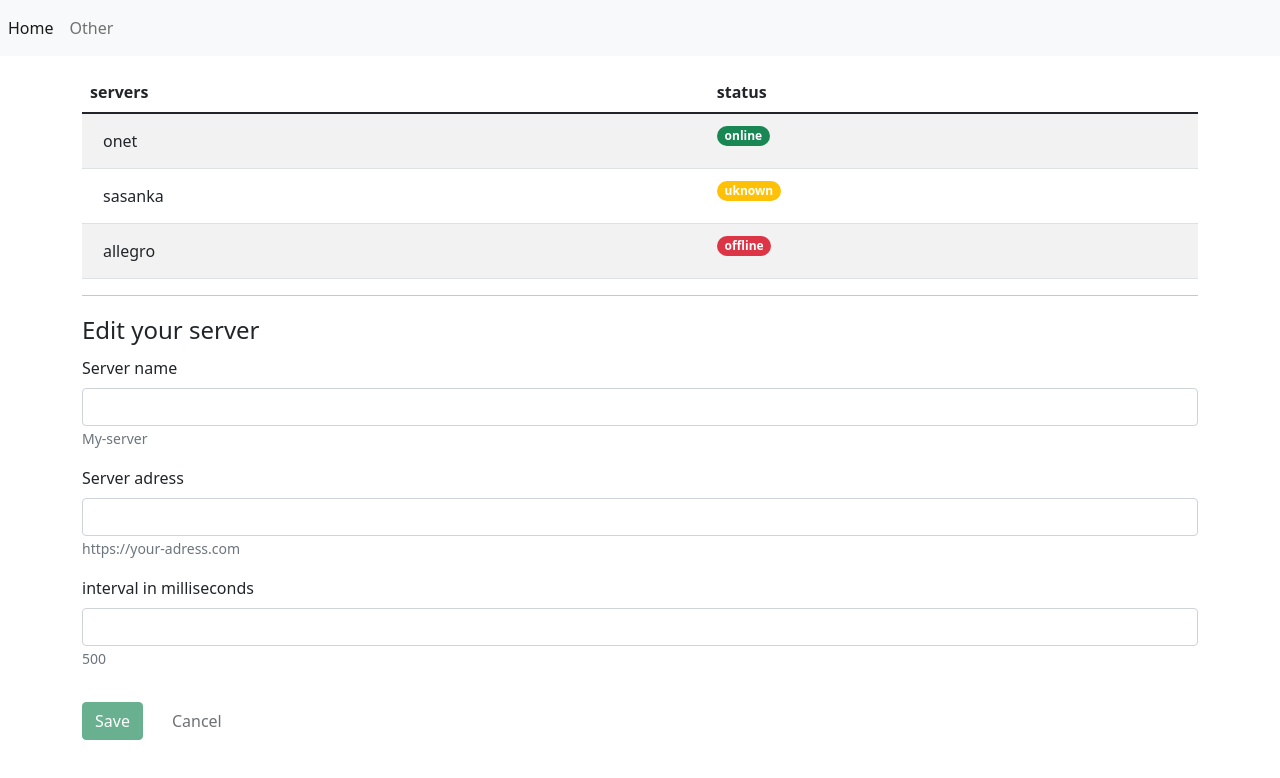
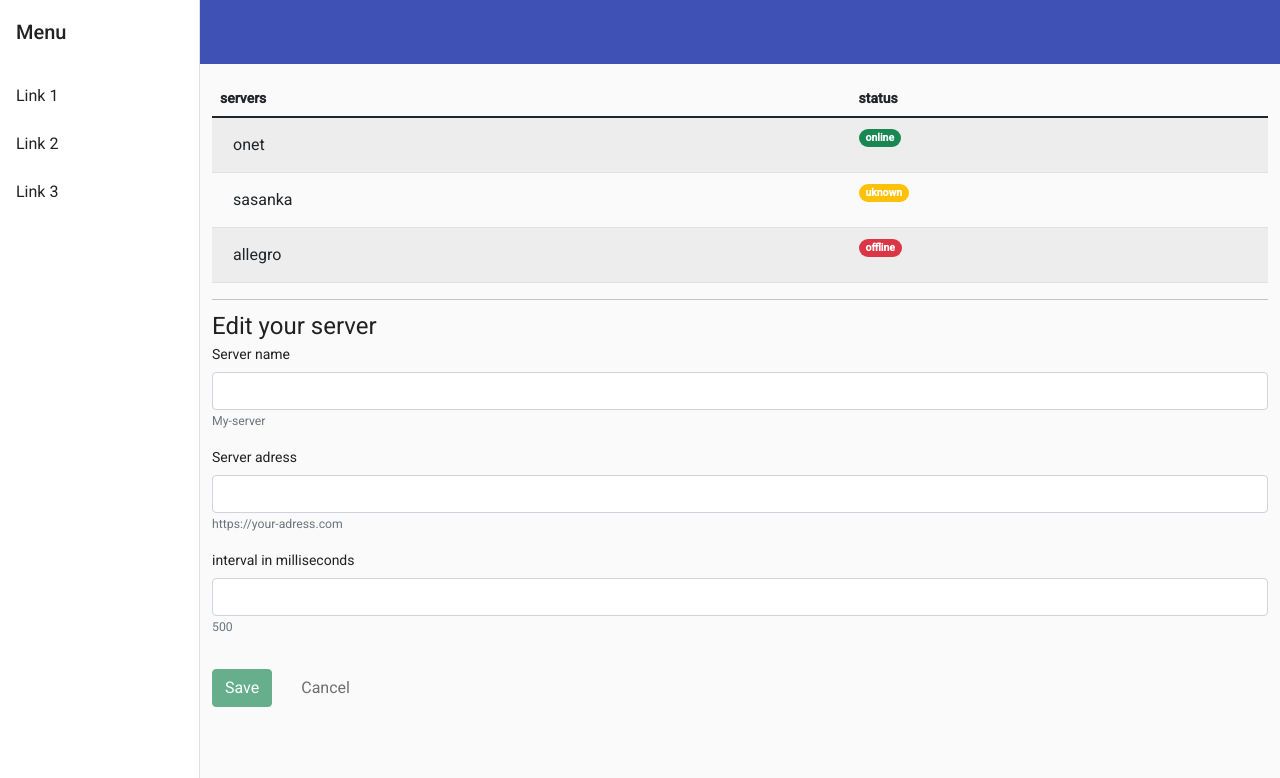
Before and after one commit to kweckolukasz/angular-training, an Angular app: page / in a window 1280 px wide. Shown: the top 778 px of the page. Built offline with nearby package versions, Linux system fonts and the light colour scheme.

Commit message:
add materialDesign

```diff
--- a/angular.json
+++ b/angular.json
@@ -20,6 +20,7 @@
             "tsConfig": "tsconfig.app.json",
             "assets": ["src/favicon.ico", "src/assets"],
             "styles": [
+              "./node_modules/@angular/material/prebuilt-themes/indigo-pink.css",
               "node_modules/bootstrap/dist/css/bootstrap.min.css",
               "src/styles.css"
             ],
@@ -84,7 +85,7 @@
             "tsConfig": "tsconfig.spec.json",
             "karmaConfig": "karma.conf.js",
             "assets": ["src/favicon.ico", "src/assets"],
-            "styles": ["src/styles.css"],
+            "styles": ["./node_modules/@angular/material/prebuilt-themes/indigo-pink.css", "src/styles.css"],
             "scripts": []
           }
         }
--- a/package.json
+++ b/package.json
@@ -11,10 +11,12 @@
   "private": true,
   "dependencies": {
     "@angular/animations": "~13.1.0",
+    "@angular/cdk": "^13.2.0",
     "@angular/common": "~13.1.0",
     "@angular/compiler": "~13.1.0",
     "@angular/core": "~13.1.0",
     "@angular/forms": "~13.1.0",
+    "@angular/material": "^13.2.0",
     "@angular/platform-browser": "~13.1.0",
     "@angular/platform-browser-dynamic": "~13.1.0",
     "@angular/router": "~13.1.0",
--- a/src/app/app.component.html
+++ b/src/app/app.component.html
@@ -1,10 +1 @@
 <app-navbar></app-navbar>
-<div class="container mt-3">
-  <div class="row">
-    <div class="col-xs-12">
-      <app-servers></app-servers>
-      <hr />
-      <app-server-edit></app-server-edit>
-    </div>
-  </div>
-</div>
--- a/src/app/navbar/Navbar.component.ts
+++ b/src/app/navbar/Navbar.component.ts
@@ -1,15 +1,21 @@
-import { Component, OnInit } from '@angular/core';
+import { Component } from '@angular/core';
+import { BreakpointObserver, Breakpoints } from '@angular/cdk/layout';
+import { Observable } from 'rxjs';
+import { map, shareReplay } from 'rxjs/operators';
 
 @Component({
   selector: 'app-navbar',
   templateUrl: './navbar.component.html',
   styleUrls: ['./navbar.component.css']
 })
-export class NavbarComponent implements OnInit {
+export class NavbarComponent {
 
-  constructor() { }
+  isHandset$: Observable<boolean> = this.breakpointObserver.observe(Breakpoints.Handset)
+    .pipe(
+      map(result => result.matches),
+      shareReplay()
+    );
 
-  ngOnInit(): void {
-  }
+  constructor(private breakpointObserver: BreakpointObserver) {}
 
 }
--- a/src/app/navbar/navbar.component.css
+++ b/src/app/navbar/navbar.component.css
@@ -0,0 +1,17 @@
+.sidenav-container {
+  height: 100%;
+}
+
+.sidenav {
+  width: 200px;
+}
+
+.sidenav .mat-toolbar {
+  background: inherit;
+}
+
+.mat-toolbar.mat-primary {
+  position: sticky;
+  top: 0;
+  z-index: 1;
+}
--- a/src/app/navbar/navbar.component.html
+++ b/src/app/navbar/navbar.component.html
@@ -1,8 +1,35 @@
-<nav class="navbar navbar-expand navbar-light bg-light">
-  <div class="nav navbar-nav">
-    <a class="nav-item nav-link active" href="#"
-      >Home <span class="visually-hidden">(current)</span></a
-    >
-    <a class="nav-item nav-link" href="#">Other</a>
-  </div>
-</nav>
+<mat-sidenav-container class="sidenav-container">
+  <mat-sidenav #drawer class="sidenav" fixedInViewport
+      [attr.role]="(isHandset$ | async) ? 'dialog' : 'navigation'"
+      [mode]="(isHandset$ | async) ? 'over' : 'side'"
+      [opened]="(isHandset$ | async) === false">
+    <mat-toolbar>Menu</mat-toolbar>
+    <mat-nav-list>
+      <a mat-list-item href="#">Link 1</a>
+      <a mat-list-item href="#">Link 2</a>
+      <a mat-list-item href="#">Link 3</a>
+    </mat-nav-list>
+  </mat-sidenav>
+  <mat-sidenav-content>
+    <mat-toolbar color="primary">
+      <button
+        type="button"
+        aria-label="Toggle sidenav"
+        mat-icon-button
+        (click)="drawer.toggle()"
+        *ngIf="isHandset$ | async">
+        <mat-icon aria-label="Side nav toggle icon">menu</mat-icon>
+      </button>
+    </mat-toolbar>
+    <div class="container mt-3">
+      <div class="row">
+        <div class="col-xs-12">
+          <app-servers></app-servers>
+          <hr />
+          <app-server-edit></app-server-edit>
+        </div>
+      </div>
+    </div>
+
+  </mat-sidenav-content>
+</mat-sidenav-container>
--- a/src/app/servers/servers.component.ts
+++ b/src/app/servers/servers.component.ts
@@ -12,7 +12,7 @@ export class ServersComponent implements OnInit {
   serversAndStatuses: StatusServer[] = [
     new StatusServer('onet', 'online'),
     new StatusServer('sasanka', 'uknown'),
-    new StatusServer('allegro', 'offline'),
+    new StatusServer('allegro', 'offline')
   ];
   servers: ServerModel[] = [
     new ServerModel('onet', 'https://www.onet.pl', 1),
--- a/src/index.html
+++ b/src/index.html
@@ -6,8 +6,11 @@
   <base href="/">
   <meta name="viewport" content="width=device-width, initial-scale=1">
   <link rel="icon" type="image/x-icon" href="favicon.ico">
+  <link rel="preconnect" href="https://fonts.gstatic.com">
+  <link href="https://fonts.googleapis.com/css2?family=Roboto:wght@300;400;500&display=swap" rel="stylesheet">
+  <link href="https://fonts.googleapis.com/icon?family=Material+Icons" rel="stylesheet">
 </head>
-<body>
+<body class="mat-typography">
   <app-root></app-root>
 </body>
 </html>
--- a/src/styles.css
+++ b/src/styles.css
@@ -1 +1,4 @@
 /* You can add global styles to this file, and also import other style files */
+
+html, body { height: 100%; }
+body { margin: 0; font-family: Roboto, "Helvetica Neue", sans-serif; }
```
Also changed, not shown: src/app/app.module.ts (+8 -1 lines), 2 other files (tests, documents, lock files or other folders).
